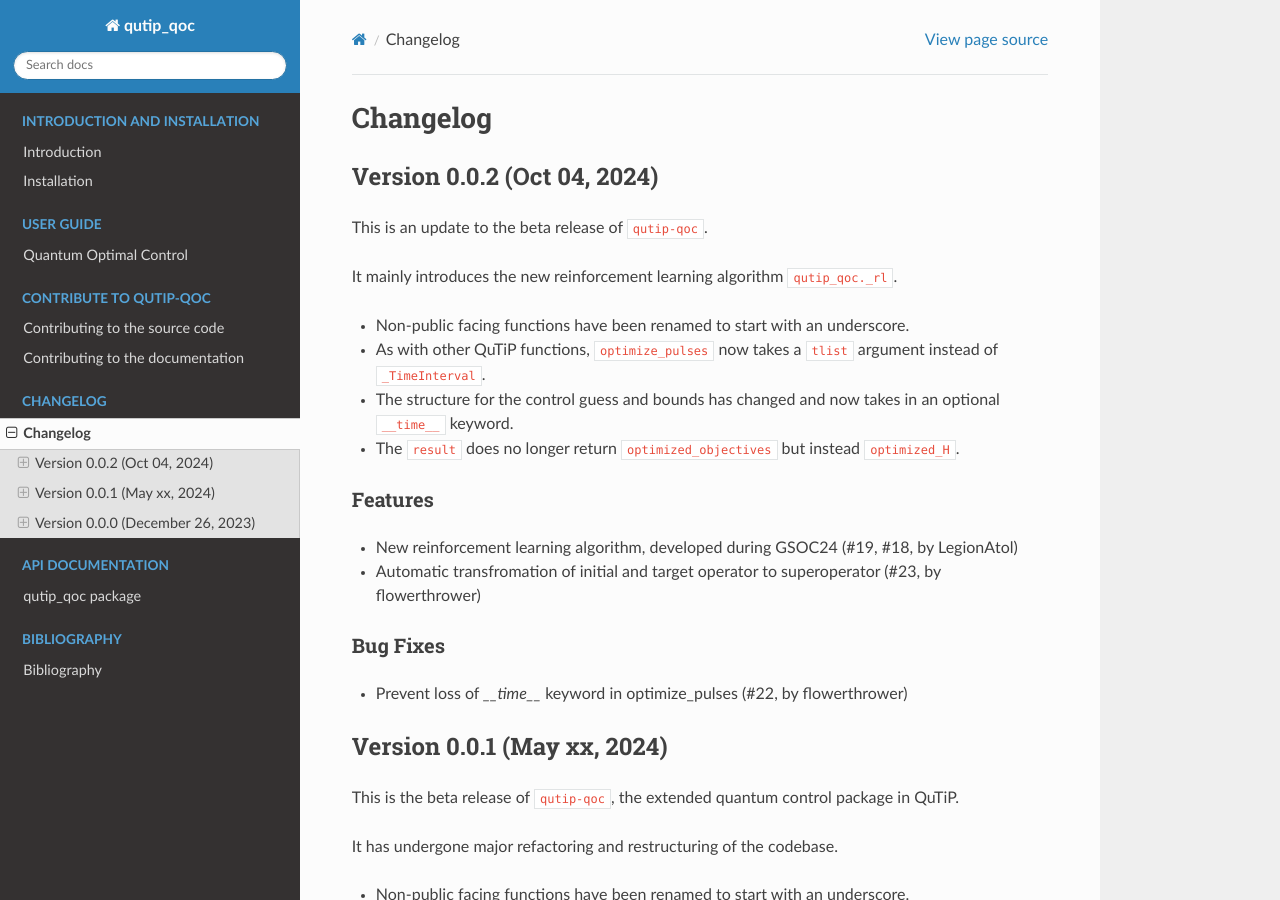
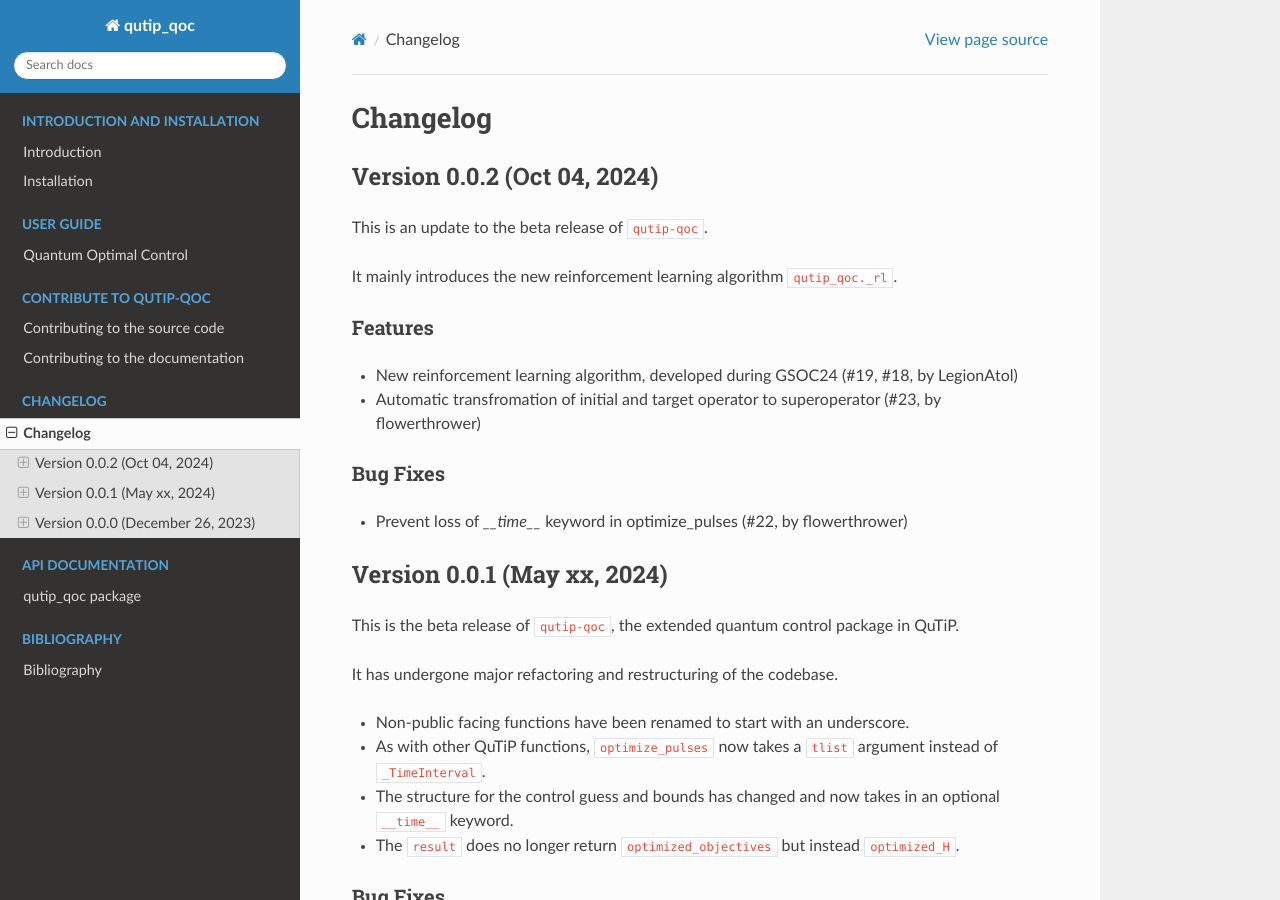
Before and after one commit to qutip/qutip-qoc, a Sphinx documentation site: the page built from doc/changelog.rst, in a window 1280 px wide and 900 px high. Built offline with Sphinx 7.4.7 and the Read the Docs theme 2.0.0, drawn with Linux system fonts in a browser that asks for light colours; cross-references to code outside the pages are shown as plain code.

Commit message:
fix changelog

```diff
--- a/doc/changelog.rst
+++ b/doc/changelog.rst
@@ -9,11 +9,6 @@
 This is an update to the beta release of ``qutip-qoc``.
 
 It mainly introduces the new reinforcement learning algorithm ``qutip_qoc._rl``.
-
-- Non-public facing functions have been renamed to start with an underscore.
-- As with other QuTiP functions, ``optimize_pulses`` now takes a ``tlist`` argument instead of ``_TimeInterval``.
-- The structure for the control guess and bounds has changed and now takes in an optional ``__time__`` keyword.
-- The ``result`` does no longer return ``optimized_objectives`` but instead ``optimized_H``.
 
 Features
 --------
```
